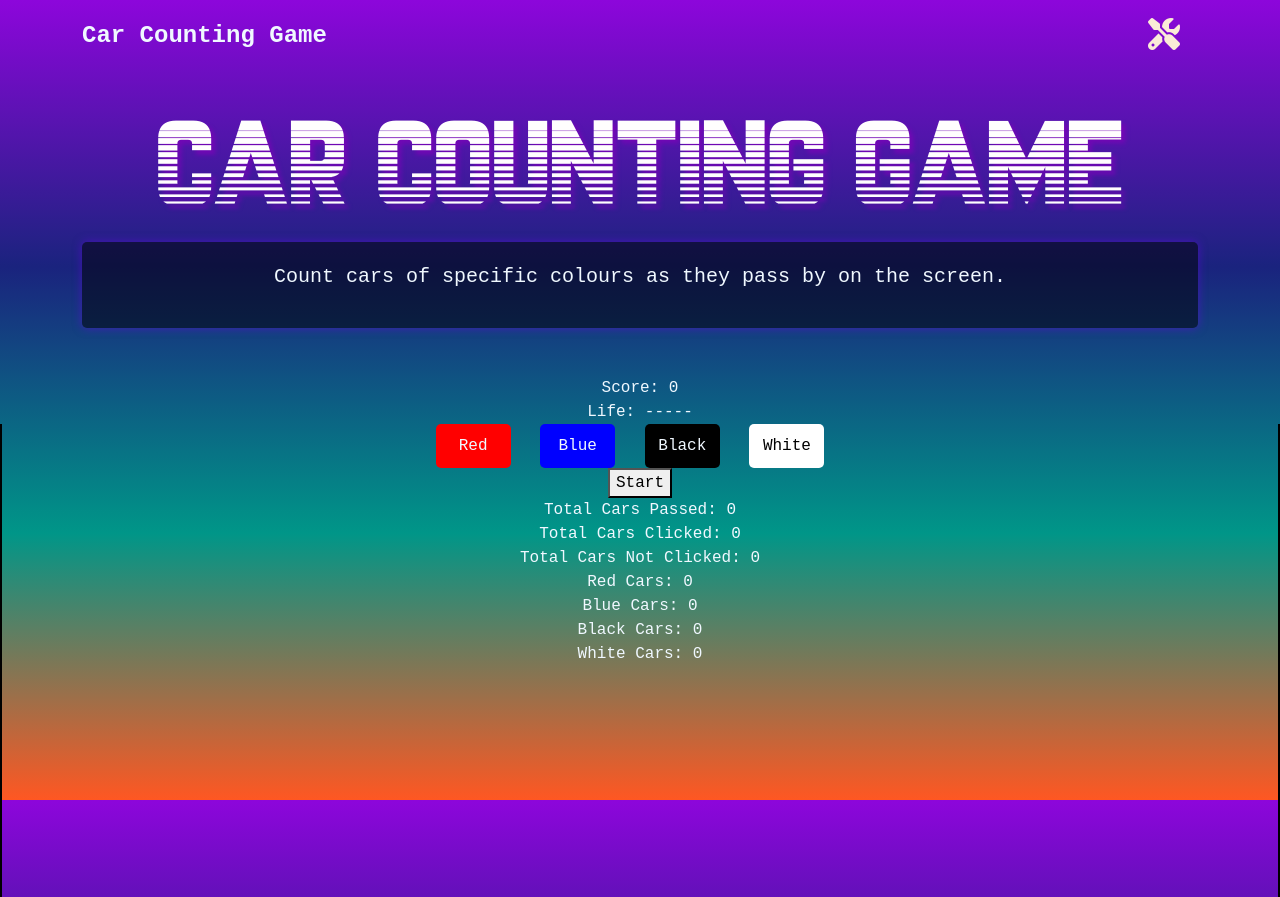
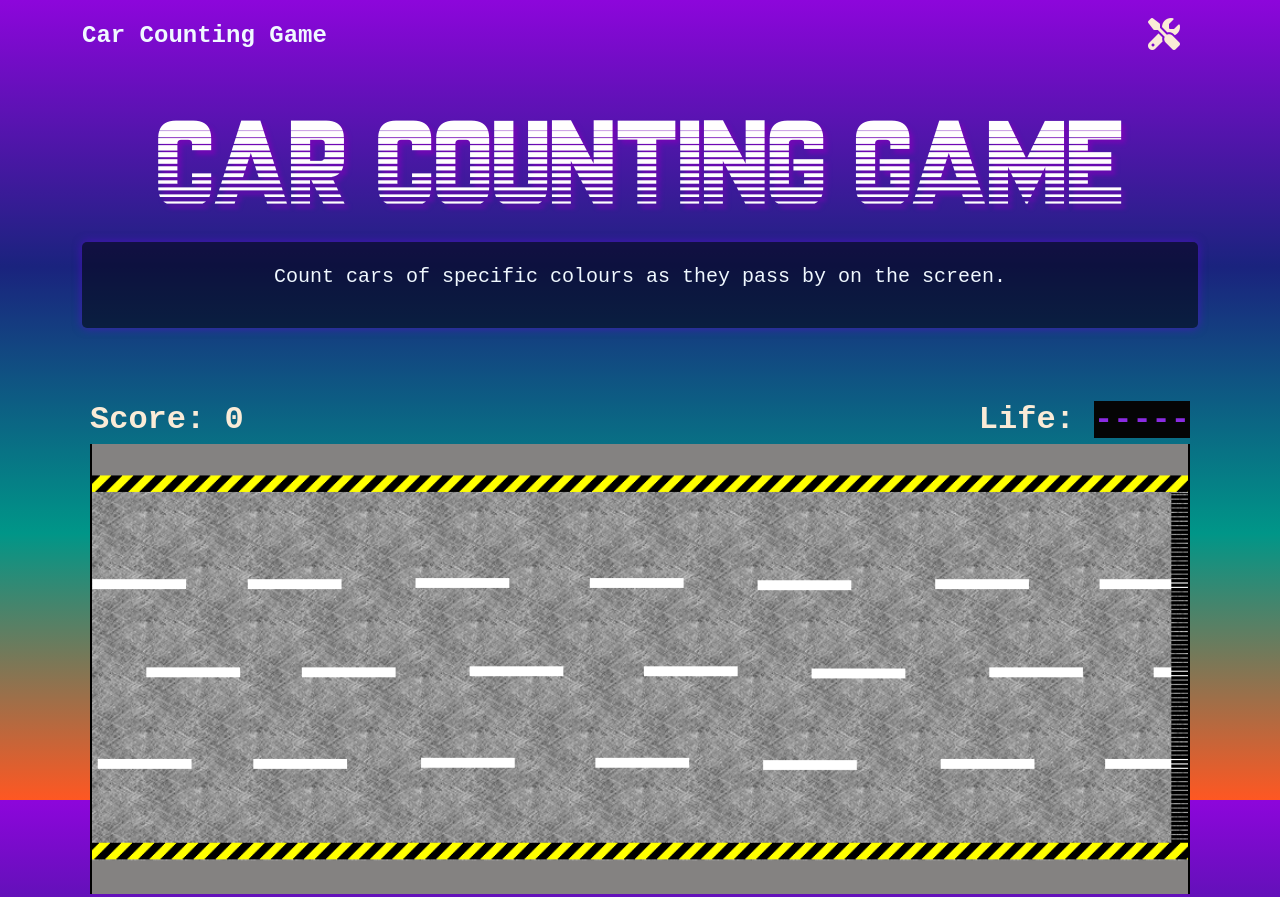
Before and after one commit to TaherCCG/car-counting-game, a website: page mode2.html in a window 1280 px wide. Shown: the top 897 px of the page. Drawn offline with nearby package versions, Linux system fonts and the light colour scheme; a web font is replaced by a local one.

Commit message:
Update: Game mode 2 styling to styles.css

```diff
--- a/assets/css/styles.css
+++ b/assets/css/styles.css
@@ -252,7 +252,7 @@ body {
 
 /* Game Mode 1 styling */
 
-.track {
+#track {
     position: relative;
     width: 100%;
     height: 450px;
@@ -262,6 +262,7 @@ body {
     background-position: center;
     overflow: hidden;
     margin-bottom: 20px;
+    /* margin: 0 auto; */
 }
 
 
@@ -388,6 +389,45 @@ body {
     }
 }
 
+/* Game Mode 2 styling */
+
+#road {
+    width: 100%; /* Set the width of the road */
+    height: 100%; /* Set the height of the road */
+}
+
+#game-container {
+    display: flex;
+    flex-direction: column;
+    align-items: center;
+    justify-content: space-between;
+    height: 100vh;
+    padding: 20px;
+}
+
+.main-counter {
+    display: flex;
+    width: 100%;
+    justify-content: space-between;
+    color:antiquewhite;
+
+}
+#score, #life-bar {
+    font-size: 2rem;
+    font-weight: 700;
+}
+#life-bar span {
+    font-weight: bolder;
+    color: blueviolet;
+    background-color: #050505;
+}
+
+
+
+
+
+
+
 
 
 /*  Responsive Design for Car Animation */
```
